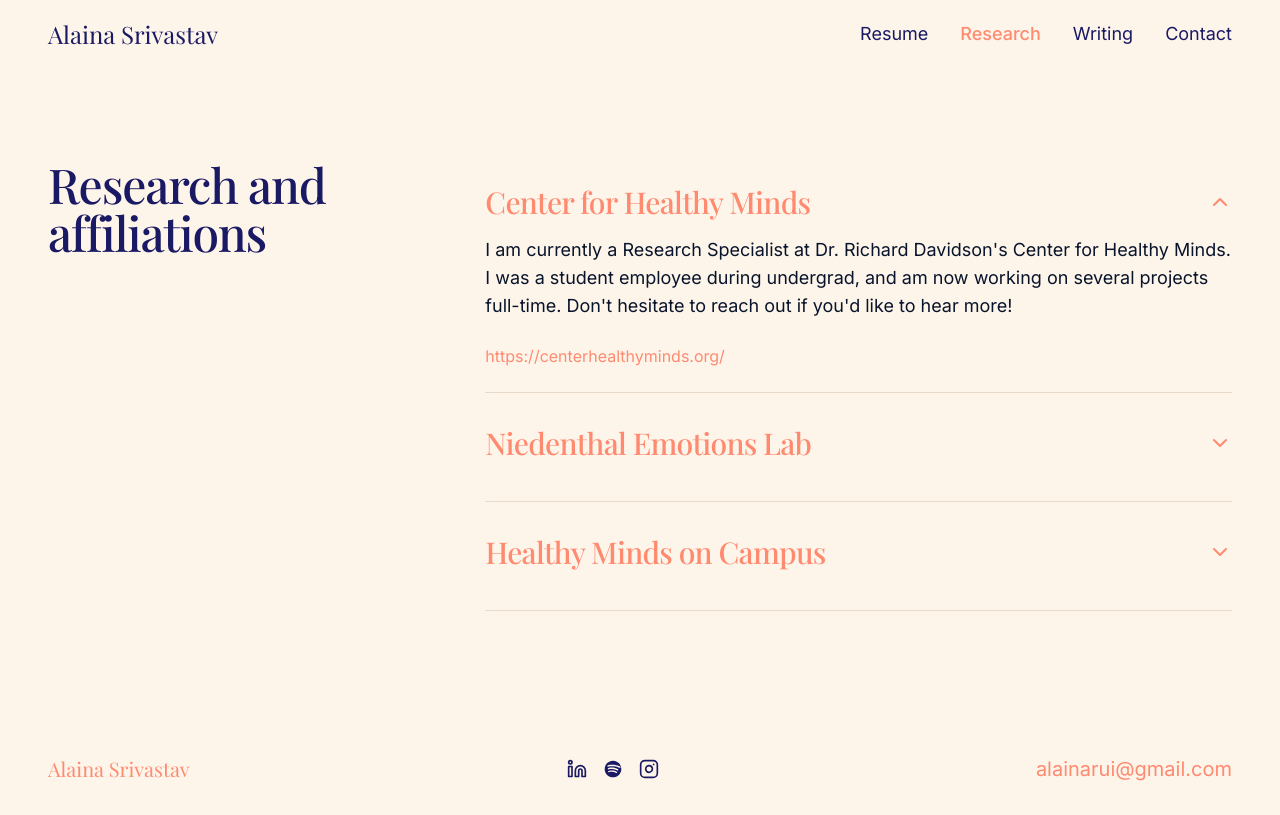
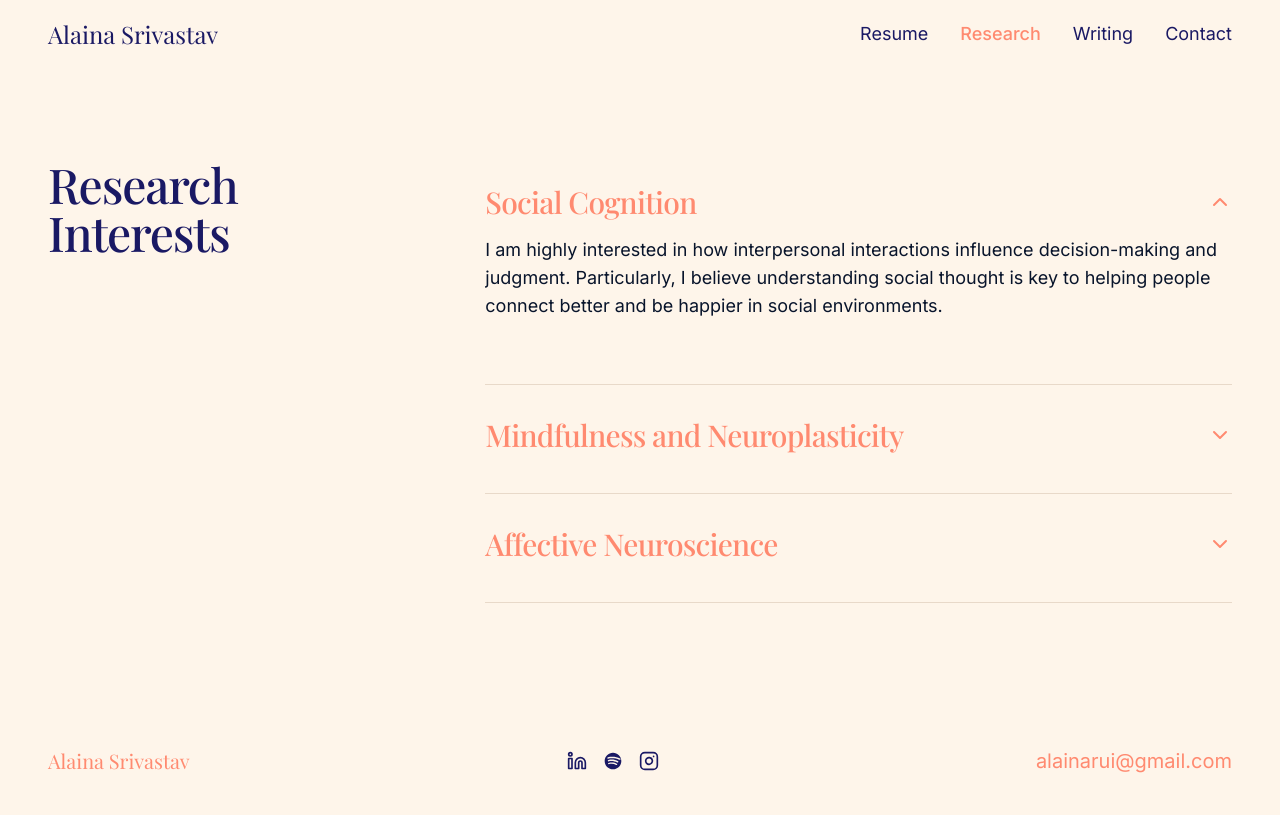
Before and after one commit to alainasriv/alainasrivsite, a React (Vite) app: page /research in a window 1280 px wide. Built offline with nearby package versions, Linux system fonts and the light colour scheme.

Commit message:
made everything less specific and more abt research interests

```diff
--- a/src/pages/Index.tsx
+++ b/src/pages/Index.tsx
@@ -67,14 +67,14 @@ const Index = () => {
             className="text-lg md:text-xl leading-relaxed mb-4"
             variants={fadeIn}
           >
-            I recently graduated from the University of Wisconsin–Madison with a Bachelors in Computer Science. My next step is pursuing a Ph.D, where I hope to explore how our brains create and sustain human connection.
+            I recently graduated from the University of Wisconsin–Madison with a Bachelors in Computer Science. My next step is pursuing a Ph.D, where I hope to explore the topics of social cognition, behavior, and awareness.
           </motion.p>
 
           <motion.p
             className="text-lg md:text-xl leading-relaxed mb-8"
             variants={fadeIn}
           >
-            My long-term goals are to understand the neural mechanisms behind social interactions and to create solutions that improve general public well-being.
+            My long-term goals are to understand the neural mechanisms behind social connection and to create solutions that improve general public well-being.
           </motion.p>
 
           <motion.p
--- a/src/pages/Research.tsx
+++ b/src/pages/Research.tsx
@@ -36,7 +36,7 @@ const Research = () => {
             className="w-full md:w-1/3"
             variants={fadeIn}
           >
-            <h1 className="text-4xl md:text-5xl font-display text-navy mb-4">Research and affiliations</h1>
+            <h1 className="text-4xl md:text-5xl font-display text-navy mb-4">Research Interests</h1>
           </motion.div>
 
           <motion.div
@@ -45,10 +45,10 @@ const Research = () => {
           >
             <div className="space-y-2">
 
-              <ResearchItem title="Center for Healthy Minds" defaultOpen={true}>
+              <ResearchItem title="Social Cognition" defaultOpen={true}>
                 <div className="prose prose-lg max-w-none">
                   <p className="text-base md:text-lg mb-4">
-                  I am currently a Research Specialist at Dr. Richard Davidson's Center for Healthy Minds. I was a student employee during undergrad, and am now working on several projects full-time. Don't hesitate to reach out if you'd like to hear more!</p>
+                  I am highly interested in how interpersonal interactions influence decision-making and judgment. Particularly, I believe understanding social thought is key to helping people connect better and be happier in social environments. </p>
                   <p>
                     <a
                       href="https://centerhealthyminds.org/"
@@ -56,16 +56,15 @@ const Research = () => {
                       rel="noopener noreferrer"
                       className="text-coral hover:text-coral-dark transition-colors inline-block mt-2"
                     >
-                      https://centerhealthyminds.org/
                     </a>
                   </p>
                 </div>
               </ResearchItem>
 
-              <ResearchItem title="Niedenthal Emotions Lab">
+              <ResearchItem title="Mindfulness and Neuroplasticity">
                 <div className="prose prose-lg max-w-none">
                   <p className="text-base md:text-lg mb-4">
-                    I was formerly a research assistant at the Niedenthal Emotions Lab and am now an affiliated researcher. My primary responsibilities as an RA included running studies and creating programs for studies through Psychopy. I am currently investigating models that can analyze facial expressions in order to better understand human emotion and synchrony.
+                    My position as a Research Specialist at the Center for Healthy Minds has provided me with the amazing opportunity to study the psychological and physiological effects of mindfulness. Broadly, I am interested in mindfulness and neuroplasticity for their potential to shape cognition and brain function.
                   </p>
                   <a
                     href="https://www.niedenthalemotionslab.com/"
@@ -73,25 +72,21 @@ const Research = () => {
                     rel="noopener noreferrer"
                     className="text-coral hover:text-coral-dark transition-colors inline-block mt-2"
                   >
-                    https://www.niedenthalemotionslab.com/
                   </a>
                 </div>
               </ResearchItem>
 
-              <ResearchItem title="Healthy Minds on Campus">
+              <ResearchItem title="Affective Neuroscience">
                 <div className="prose prose-lg max-w-none">
                   <p className="text-base md:text-lg mb-4">
-
-                  I was the co-president of UW-Madison’s student organization Healthy Minds on Campus (HMoC) my last year of university. HMoC is affiliated with the Center for Healthy Minds and aims to improve and spread awareness about well-being on campus.
-
-My passion for the organization’s goal led me to create The Well-being Guide—a resource for exploring holistic and scientific approaches to bettering one’s wellbeing. The guide serves as the club's primary resource to UW-Madison students and is available through the club website.   </p>
+                  What if we could reliably associate specific brain regions with distinct emotions and emotional processes - and potentially study or even enhance their functions? The possibility of advancing well-being through this type of research is what draws me to the field.
+                  </p>
                   <a
                     href="https://www.healthymindsuw.com/"
                     target="_blank"
                     rel="noopener noreferrer"
                     className="text-coral hover:text-coral-dark transition-colors inline-block mt-2"
                   >
-                    https://www.healthymindsuw.com/
                   </a>
                 </div>
               </ResearchItem>
```
